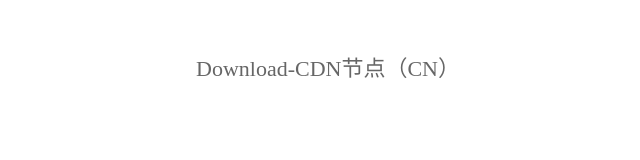
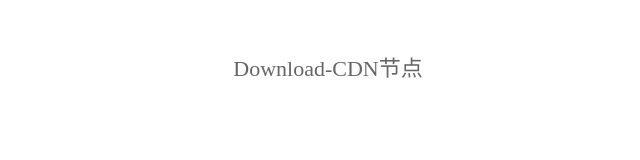
Before and after one commit to onsaion2580/FileCDN, a plain HTML site: page index.html in a window 1280 px wide. Shown: the whole page, without its empty margins (312-952 px from the left). Drawn offline with Linux system fonts and the light colour scheme.

Commit message:
Update index.html

```diff
--- a/index.html
+++ b/index.html
@@ -43,7 +43,7 @@
 </head>
 <body>
     <div class="y404">
-        <h1>Download-CDN节点（CN）</h1>
+        <h1>Download-CDN节点</h1>
     </div>
 </body>
 </html>
```
